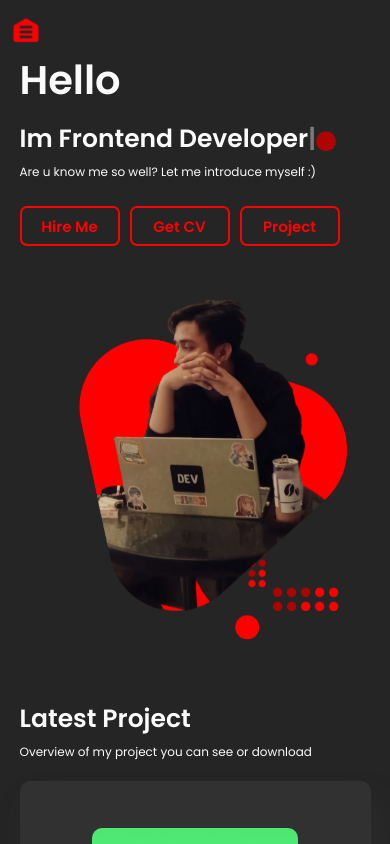
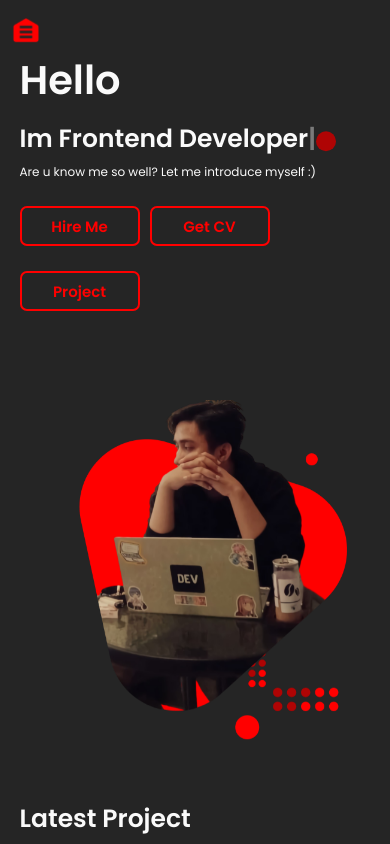
Before and after one commit to Dani27-design/PortfolioV2, a React (Create React App) app: page / in a window 390 px wide. Shown: the top 844 px of the page. Built offline with nearby package versions, Linux system fonts and the light colour scheme; a web font is replaced by a local one.

Commit message:
fix bug button in translate view

```diff
--- a/package.json
+++ b/package.json
@@ -2,7 +2,6 @@
   "name": "portfolio-v2",
   "version": "0.1.0",
   "private": true,
-  "homepage": "https://https://dani27-design.github.io/PortfolioV2/",
   "dependencies": {
     "@testing-library/jest-dom": "^5.16.0",
     "@testing-library/react": "^11.2.7",
--- a/src/Components/Header.jsx
+++ b/src/Components/Header.jsx
@@ -75,7 +75,7 @@ function Header() {
 
         useEffect(() => {
             const typed = new Typed(typeTarget.current, {
-                strings: ["Daniansyah", "Frontend Developer", "Mobile Developer", "UI Designer"],
+                strings: [" Daniansyah", " Frontend Developer", " Mobile Developer", " UI Designer"],
                 typeSpeed: 40,
                 loop: true
             });
--- a/src/index.css
+++ b/src/index.css
@@ -221,17 +221,20 @@ nav {
 }
 
 .button {
-  width: 120px;
+  min-width: 120px;
   height: 40px;
+  padding: 10px;
   color: var(--seven-color);
   font-family: 'Poppins';
   font-weight: 600;
   display: flex;
+  text-align: center;
   align-items: center;
   justify-content: center;
   border-radius: 7px;
   border: 2px solid var(--seven-color);
   margin-top: 25px;
+  margin-right: 10px;
   font-size: 15px;
   position: relative;
   overflow: hidden;
@@ -245,7 +248,7 @@ nav {
   align-items: center;
   justify-content: center;
   top: 0;
-  left: -120px;
+  left: -200px;
   color: #fff;
   border-radius: 0px 100px 100px 0px;
   background: var(--six-color);
@@ -262,8 +265,6 @@ nav {
 .container-button {
   display: flex;
   flex-direction: row;
-  justify-content: space-between;
-  width: 400px;
 }
 
 .anime {
@@ -786,7 +787,7 @@ nav {
 
   #home {
     width: 100%;
-    height: 700px;
+    height: 800px;
     overflow: hidden;
   }
 
@@ -795,7 +796,7 @@ nav {
   }
 
   .hero {
-    height: 600px;
+    height: 700px;
     flex-direction: column;
   }
 
@@ -824,11 +825,14 @@ nav {
   }
 
   .button {
-    width: 100px;
+    /* width: 100px; */
+    padding: 15px;
   }
 
   .container-button {
     width: 320px;
+    flex-wrap: wrap;
+    margin-bottom: 20px;
   }
 
   #project {
```
